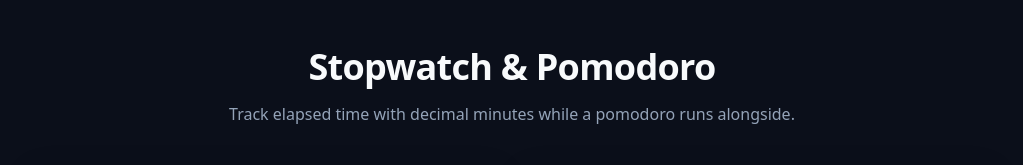
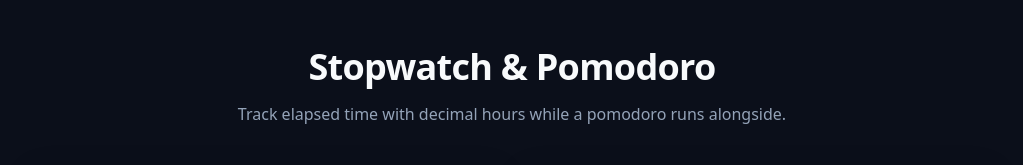
Before and after one commit to natnaelhaileselassie/personal_stopwatch_page, a React (Vite) app in the folder my-app/: page / in a window 1280 px wide. Shown: the top 165 px of the page, without its empty margins (128-1151 px from the left). Built offline with nearby package versions, Linux system fonts and the light colour scheme.

Commit message:
updated text to say decimal hours instead of decimal minutes

```diff
--- a/my-app/src/App.tsx
+++ b/my-app/src/App.tsx
@@ -179,7 +179,7 @@ function App() {
     <main className="app">
       <header className="header">
         <h1>Stopwatch & Pomodoro</h1>
-        <p>Track elapsed time with decimal minutes while a pomodoro runs alongside.</p>
+        <p>Track elapsed time with decimal hours while a pomodoro runs alongside.</p>
       </header>
       <div className="grid">
         <Stopwatch />
```
